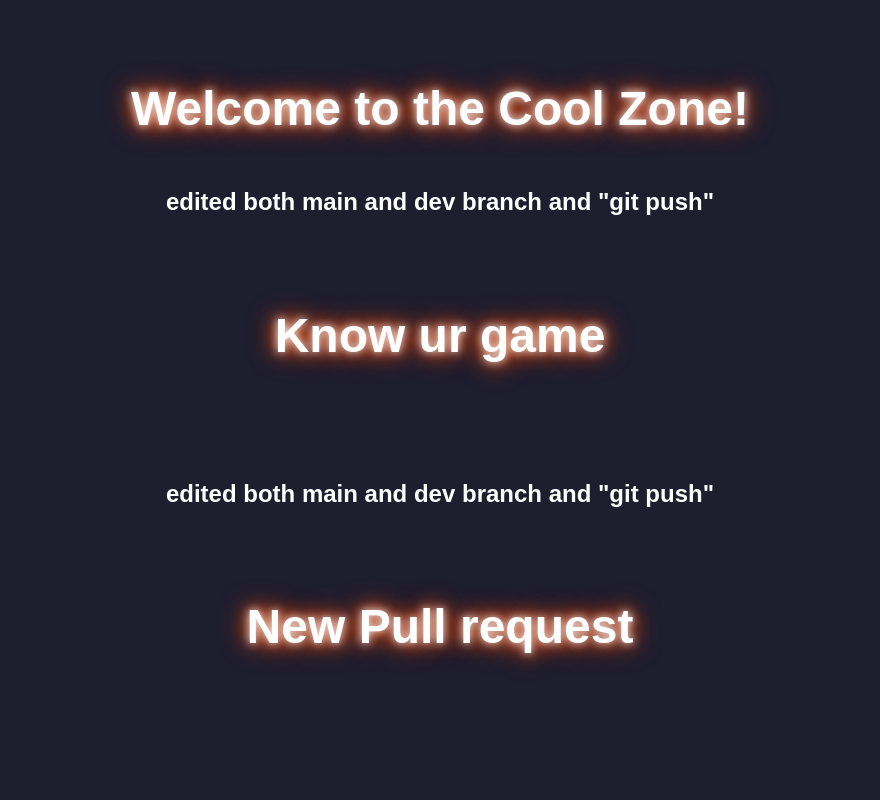
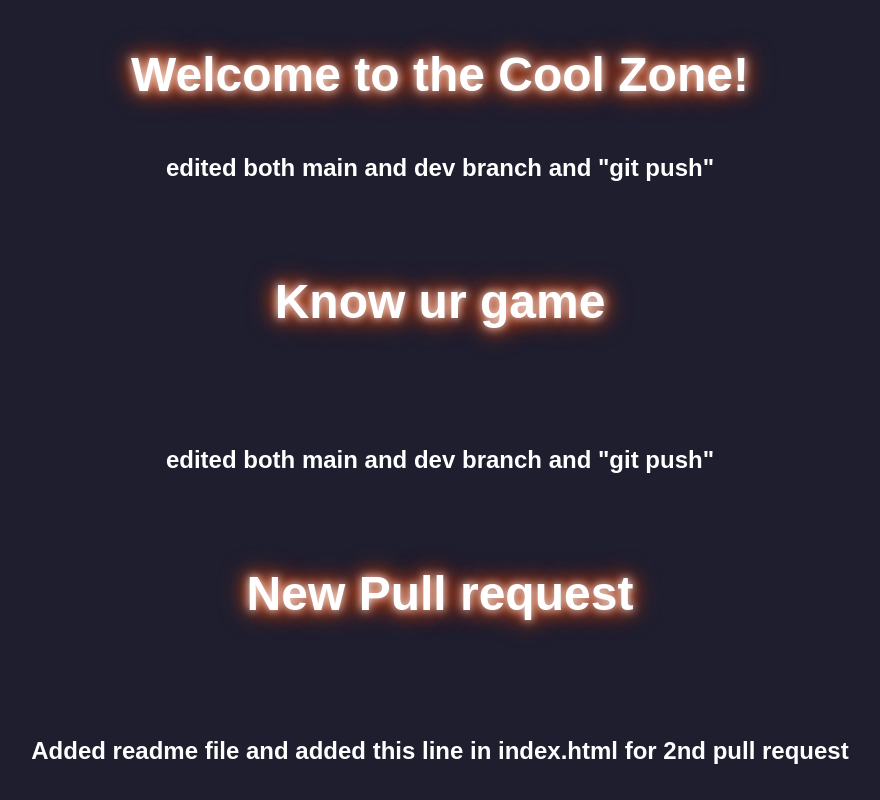
Before and after one commit to akibhasan15/git-rollback-test, a plain HTML site: page index.html in a window 1280 px wide. Shown: the whole page, without its empty margins (200-1080 px from the left). Drawn offline with Linux system fonts and the light colour scheme.

Commit message:
Revert "Revert "Dev""

```diff
--- a/index.html
+++ b/index.html
@@ -35,5 +35,6 @@
     <h1> Know ur game <h1>
     <h2> edited both main and dev branch and "git push" <h2>
     <h1> New Pull request <h1>
+   <h2> Added readme file and added this line in index.html for 2nd pull request</h2>
   </body>
 </html>
```
Also changed, not shown: 1 other file.
